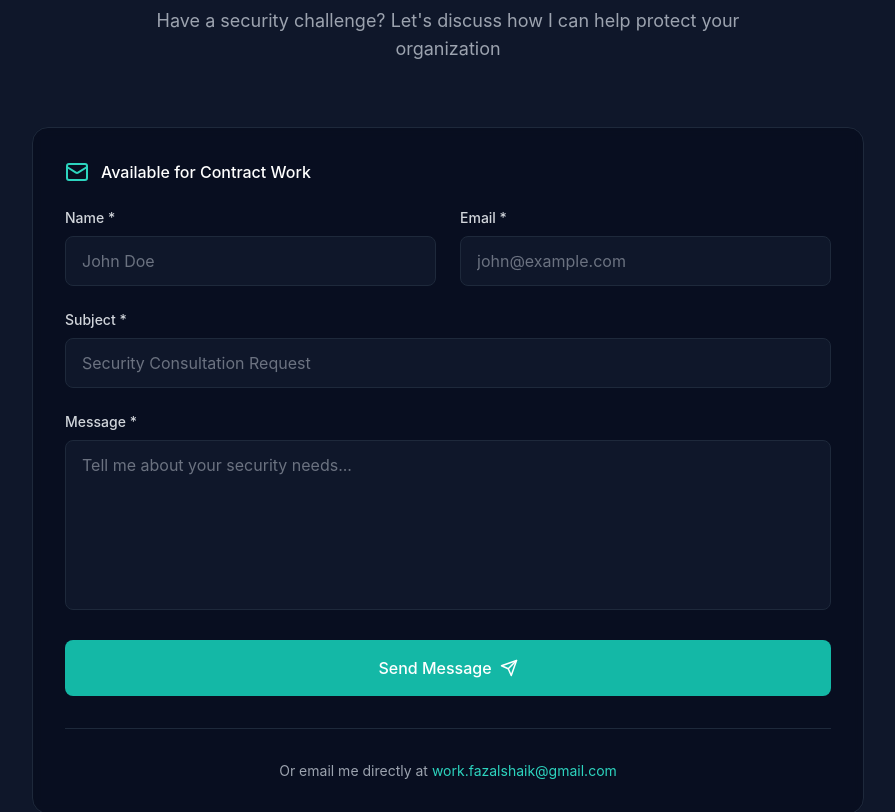
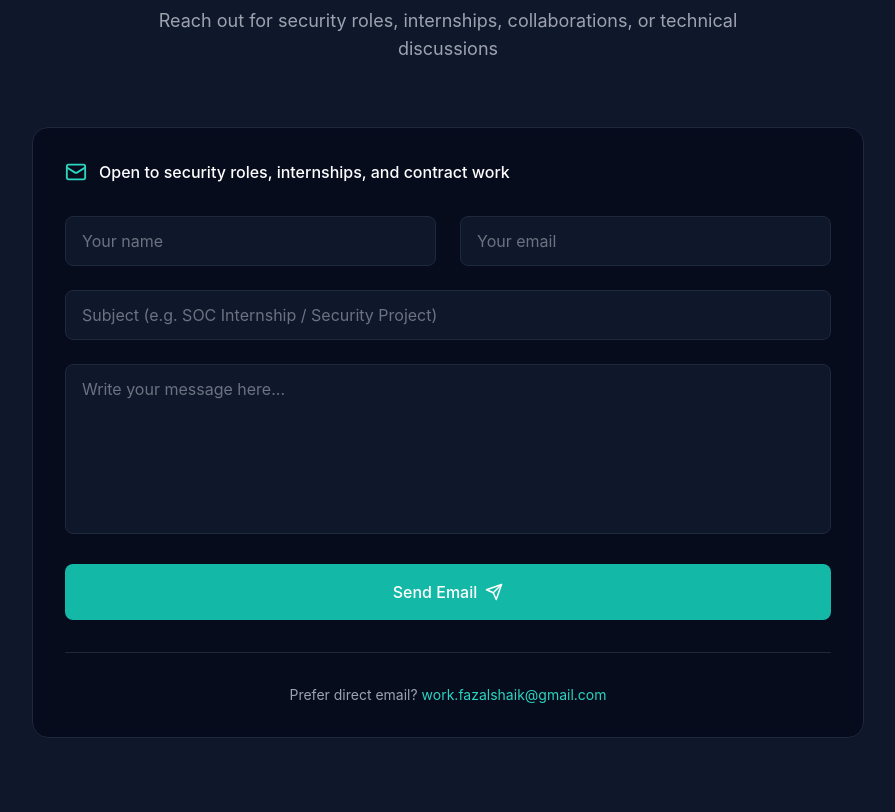
Before and after one commit to 2303A53011/my_portfolio, a React (Vite) app: page / in a window 1280 px wide. Shown: the part 5080-5892 px from the top of the page, without its empty margins (192-1087 px from the left). Built offline with nearby package versions, Linux system fonts and the light colour scheme.

Commit message:
Refactor Contact component to use mailto for email
Refactor contact form to use mailto link for sending emails directly. Simplify form handling and improve user experience.

```diff
--- a/src/components/Contact.tsx
+++ b/src/components/Contact.tsx
@@ -1,5 +1,5 @@
 import { useState } from 'react';
-import { Mail, Send, CheckCircle, AlertCircle } from 'lucide-react';
+import { Mail, Send } from 'lucide-react';
 
 export default function Contact() {
   const [formData, setFormData] = useState({
@@ -9,217 +9,115 @@ export default function Contact() {
     message: '',
   });
 
-  const [errors, setErrors] = useState<Record<string, string>>({});
-  const [status, setStatus] = useState<'idle' | 'success' | 'error'>('idle');
-
-  const validateEmail = (email: string) => {
-    const re = /^[^\s@]+@[^\s@]+\.[^\s@]+$/;
-    return re.test(email);
+  const handleChange = (
+    e: React.ChangeEvent<HTMLInputElement | HTMLTextAreaElement>
+  ) => {
+    const { name, value } = e.target;
+    setFormData((prev) => ({ ...prev, [name]: value }));
   };
 
-  const validateForm = () => {
-    const newErrors: Record<string, string> = {};
-
-    if (!formData.name.trim()) {
-      newErrors.name = 'Name is required';
-    }
-
-    if (!formData.email.trim()) {
-      newErrors.email = 'Email is required';
-    } else if (!validateEmail(formData.email)) {
-      newErrors.email = 'Invalid email address';
-    }
-
-    if (!formData.subject.trim()) {
-      newErrors.subject = 'Subject is required';
-    }
-
-    if (!formData.message.trim()) {
-      newErrors.message = 'Message is required';
-    } else if (formData.message.trim().length < 10) {
-      newErrors.message = 'Message must be at least 10 characters';
-    }
-
-    setErrors(newErrors);
-    return Object.keys(newErrors).length === 0;
-  };
-
-  const handleSubmit = (e: React.FormEvent) => {
+  const handleSend = (e: React.FormEvent) => {
     e.preventDefault();
 
-    if (!validateForm()) return;
+    const mailtoLink = `mailto:work.fazalshaik@gmail.com?subject=${encodeURIComponent(
+      formData.subject || 'Security Inquiry'
+    )}&body=${encodeURIComponent(
+      `Name: ${formData.name}
+Email: ${formData.email}
 
-    try {
-      // ✅ Gmail compose URL (instead of mailto)
-      const gmailLink = `https://mail.google.com/mail/?view=cm&fs=1&to=work.fazalshaik@gmail.com&su=${encodeURIComponent(
-        formData.subject
-      )}&body=${encodeURIComponent(
-        `Name: ${formData.name}\nEmail: ${formData.email}\n\nMessage:\n${formData.message}`
+Message:
+${formData.message}`
     )}`;
 
-      // open Gmail in new tab
-      window.open(gmailLink, '_blank');
-
-      setStatus('success');
-      setFormData({ name: '', email: '', subject: '', message: '' });
-
-      setTimeout(() => setStatus('idle'), 5000);
-    } catch (error) {
-      setStatus('error');
-      setTimeout(() => setStatus('idle'), 5000);
-    }
-  };
-
-  const handleChange = (e: React.ChangeEvent<HTMLInputElement | HTMLTextAreaElement>) => {
-    const { name, value } = e.target;
-    setFormData((prev) => ({ ...prev, [name]: value }));
-    if (errors[name]) {
-      setErrors((prev) => ({ ...prev, [name]: '' }));
-    }
+    // This opens the user's default email client safely
+    window.location.href = mailtoLink;
   };
 
   return (
     <section id="contact" className="relative py-24 bg-slate-900">
       <div className="max-w-4xl mx-auto px-4 sm:px-6 lg:px-8">
+
+        {/* Header */}
         <div className="text-center mb-16">
           <h2 className="text-4xl sm:text-5xl font-bold text-white mb-4">
             Get In <span className="text-teal-400">Touch</span>
           </h2>
           <div className="h-1 w-20 bg-gradient-to-r from-teal-400 to-purple-500 rounded-full mx-auto mb-6" />
           <p className="text-gray-400 text-lg max-w-2xl mx-auto">
-            Have a security challenge? Let's discuss how I can help protect your organization
+            Reach out for security roles, internships, collaborations, or technical discussions
           </p>
         </div>
 
-        <div className="bg-slate-950/50 backdrop-blur-sm rounded-2xl p-8 border border-slate-800">
-          <div className="mb-6 flex items-center justify-between">
-            <div className="flex items-center gap-3">
-              <Mail className="text-teal-400" size={24} />
-              <span className="text-white font-medium">Available for Contract Work</span>
-            </div>
+        {/* Contact Card */}
+        <div className="bg-slate-950/60 backdrop-blur-sm border border-slate-800 rounded-2xl p-8">
+
+          {/* Availability */}
+          <div className="flex items-center gap-3 mb-8">
+            <Mail className="text-teal-400" size={22} />
+            <span className="text-white font-medium">
+              Open to security roles, internships, and contract work
+            </span>
           </div>
 
-          <form onSubmit={handleSubmit} className="space-y-6">
+          {/* Form */}
+          <form onSubmit={handleSend} className="space-y-6">
+
             <div className="grid sm:grid-cols-2 gap-6">
-              <div>
-                <label htmlFor="name" className="block text-sm font-medium text-gray-300 mb-2">
-                  Name *
-                </label>
               <input
                 type="text"
-                  id="name"
                 name="name"
+                required
+                placeholder="Your name"
                 value={formData.name}
                 onChange={handleChange}
-                  className={`w-full px-4 py-3 bg-slate-900 border ${
-                    errors.name ? 'border-red-500' : 'border-slate-800'
-                  } rounded-lg text-white placeholder-gray-500 focus:outline-none focus:border-teal-500 focus:ring-2 focus:ring-teal-500/20 transition-all duration-300`}
-                  placeholder="John Doe"
+                className="w-full px-4 py-3 bg-slate-900 border border-slate-800 rounded-lg text-white placeholder-gray-500 focus:border-teal-500 focus:ring-2 focus:ring-teal-500/20 outline-none"
               />
-                {errors.name && (
-                  <p className="mt-1 text-sm text-red-400 flex items-center gap-1">
-                    <AlertCircle size={14} />
-                    {errors.name}
-                  </p>
-                )}
+
+              <input
+                type="email"
+                name="email"
+                required
+                placeholder="Your email"
+                value={formData.email}
+                onChange={handleChange}
+                className="w-full px-4 py-3 bg-slate-900 border border-slate-800 rounded-lg text-white placeholder-gray-500 focus:border-teal-500 focus:ring-2 focus:ring-teal-500/20 outline-none"
+              />
             </div>
 
-              <div>
-                <label htmlFor="email" className="block text-sm font-medium text-gray-300 mb-2">
-                  Email *
-                </label>
-                <input
-                  type="email"
-                  id="email"
-                  name="email"
-                  value={formData.email}
-                  onChange={handleChange}
-                  className={`w-full px-4 py-3 bg-slate-900 border ${
-                    errors.email ? 'border-red-500' : 'border-slate-800'
-                  } rounded-lg text-white placeholder-gray-500 focus:outline-none focus:border-teal-500 focus:ring-2 focus:ring-teal-500/20 transition-all duration-300`}
-                  placeholder="john@example.com"
-                />
-                {errors.email && (
-                  <p className="mt-1 text-sm text-red-400 flex items-center gap-1">
-                    <AlertCircle size={14} />
-                    {errors.email}
-                  </p>
-                )}
-              </div>
-            </div>
-
-            <div>
-              <label htmlFor="subject" className="block text-sm font-medium text-gray-300 mb-2">
-                Subject *
-              </label>
             <input
               type="text"
-                id="subject"
               name="subject"
+              required
+              placeholder="Subject (e.g. SOC Internship / Security Project)"
               value={formData.subject}
               onChange={handleChange}
-                className={`w-full px-4 py-3 bg-slate-900 border ${
-                  errors.subject ? 'border-red-500' : 'border-slate-800'
-                } rounded-lg text-white placeholder-gray-500 focus:outline-none focus:border-teal-500 focus:ring-2 focus:ring-teal-500/20 transition-all duration-300`}
-                placeholder="Security Consultation Request"
+              className="w-full px-4 py-3 bg-slate-900 border border-slate-800 rounded-lg text-white placeholder-gray-500 focus:border-teal-500 focus:ring-2 focus:ring-teal-500/20 outline-none"
             />
-              {errors.subject && (
-                <p className="mt-1 text-sm text-red-400 flex items-center gap-1">
-                  <AlertCircle size={14} />
-                  {errors.subject}
-                </p>
-              )}
-            </div>
 
-            <div>
-              <label htmlFor="message" className="block text-sm font-medium text-gray-300 mb-2">
-                Message *
-              </label>
             <textarea
-                id="message"
               name="message"
+              required
+              rows={6}
+              placeholder="Write your message here..."
               value={formData.message}
               onChange={handleChange}
-                rows={6}
-                className={`w-full px-4 py-3 bg-slate-900 border ${
-                  errors.message ? 'border-red-500' : 'border-slate-800'
-                } rounded-lg text-white placeholder-gray-500 focus:outline-none focus:border-teal-500 focus:ring-2 focus:ring-teal-500/20 transition-all duration-300 resize-none`}
-                placeholder="Tell me about your security needs..."
+              className="w-full px-4 py-3 bg-slate-900 border border-slate-800 rounded-lg text-white placeholder-gray-500 focus:border-teal-500 focus:ring-2 focus:ring-teal-500/20 outline-none resize-none"
             />
-              {errors.message && (
-                <p className="mt-1 text-sm text-red-400 flex items-center gap-1">
-                  <AlertCircle size={14} />
-                  {errors.message}
-                </p>
-              )}
-            </div>
 
-            {status === 'success' && (
-              <div className="p-4 bg-teal-500/10 border border-teal-500/30 rounded-lg flex items-center gap-3 text-teal-400">
-                <CheckCircle size={20} />
-                <span>Message sent successfully! Gmail opened in a new tab.</span>
-              </div>
-            )}
-
-            {status === 'error' && (
-              <div className="p-4 bg-red-500/10 border border-red-500/30 rounded-lg flex items-center gap-3 text-red-400">
-                <AlertCircle size={20} />
-                <span>Failed to open Gmail. Please try again.</span>
-              </div>
-            )}
-
+            {/* CTA */}
             <button
               type="submit"
-              className="w-full px-8 py-4 bg-teal-500 text-white rounded-lg font-medium transition-all duration-300 hover:bg-teal-600 hover:shadow-lg hover:shadow-teal-500/50 hover:-translate-y-0.5 flex items-center justify-center gap-2"
+              className="w-full px-8 py-4 bg-teal-500 text-white rounded-lg font-medium transition-all duration-300 hover:bg-teal-600 hover:shadow-lg hover:shadow-teal-500/40 flex items-center justify-center gap-2"
             >
-              Send Message
+              Send Email
               <Send size={18} />
             </button>
           </form>
 
+          {/* Direct Email */}
           <div className="mt-8 pt-8 border-t border-slate-800 text-center">
             <p className="text-gray-400 text-sm">
-              Or email me directly at{' '}
+              Prefer direct email?{' '}
               <a
                 href="mailto:work.fazalshaik@gmail.com"
                 className="text-teal-400 hover:text-teal-300 transition-colors"
@@ -228,6 +126,7 @@ export default function Contact() {
               </a>
             </p>
           </div>
+
         </div>
       </div>
     </section>
```
Lines whose indentation alone changed are shown as unchanged.
